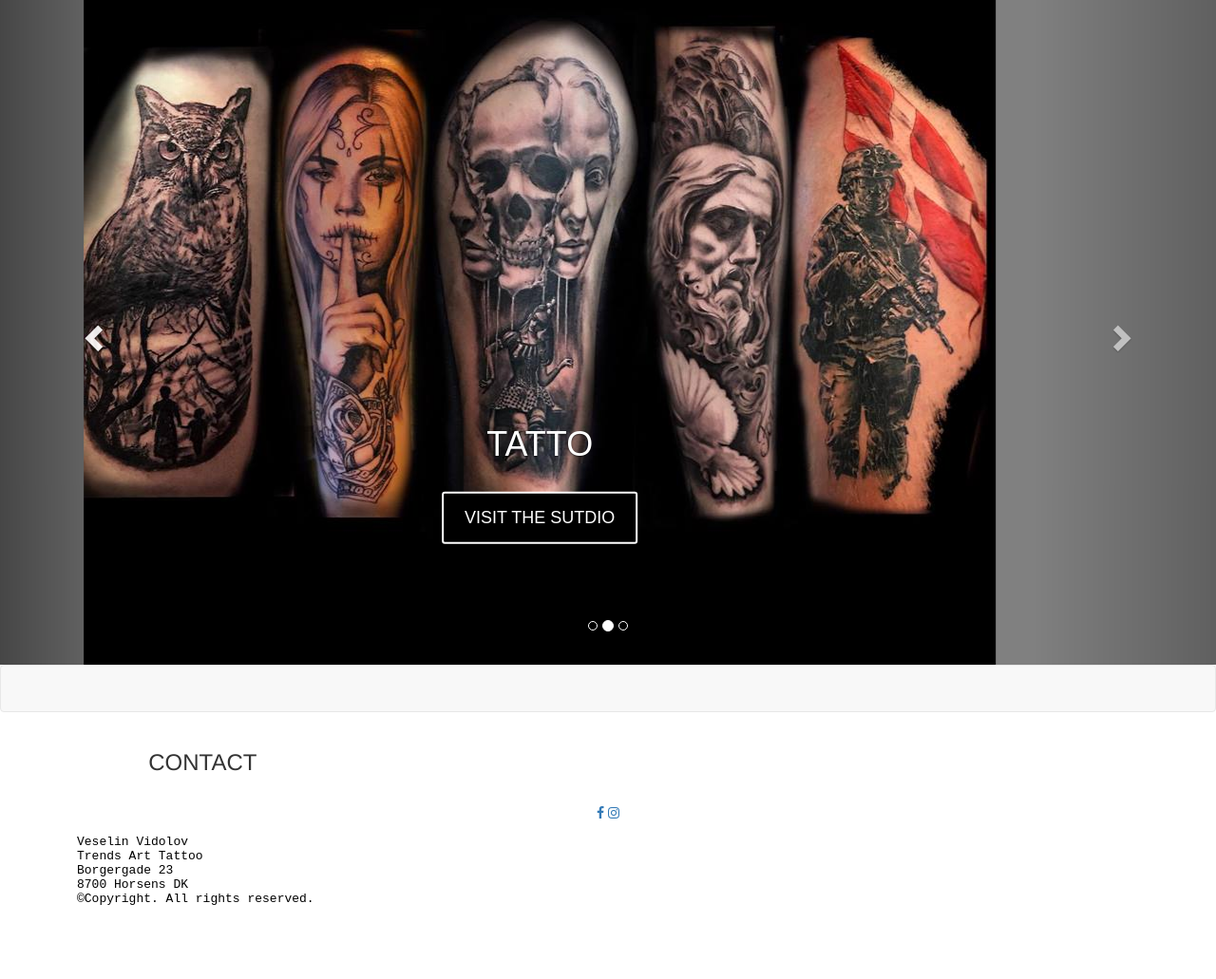
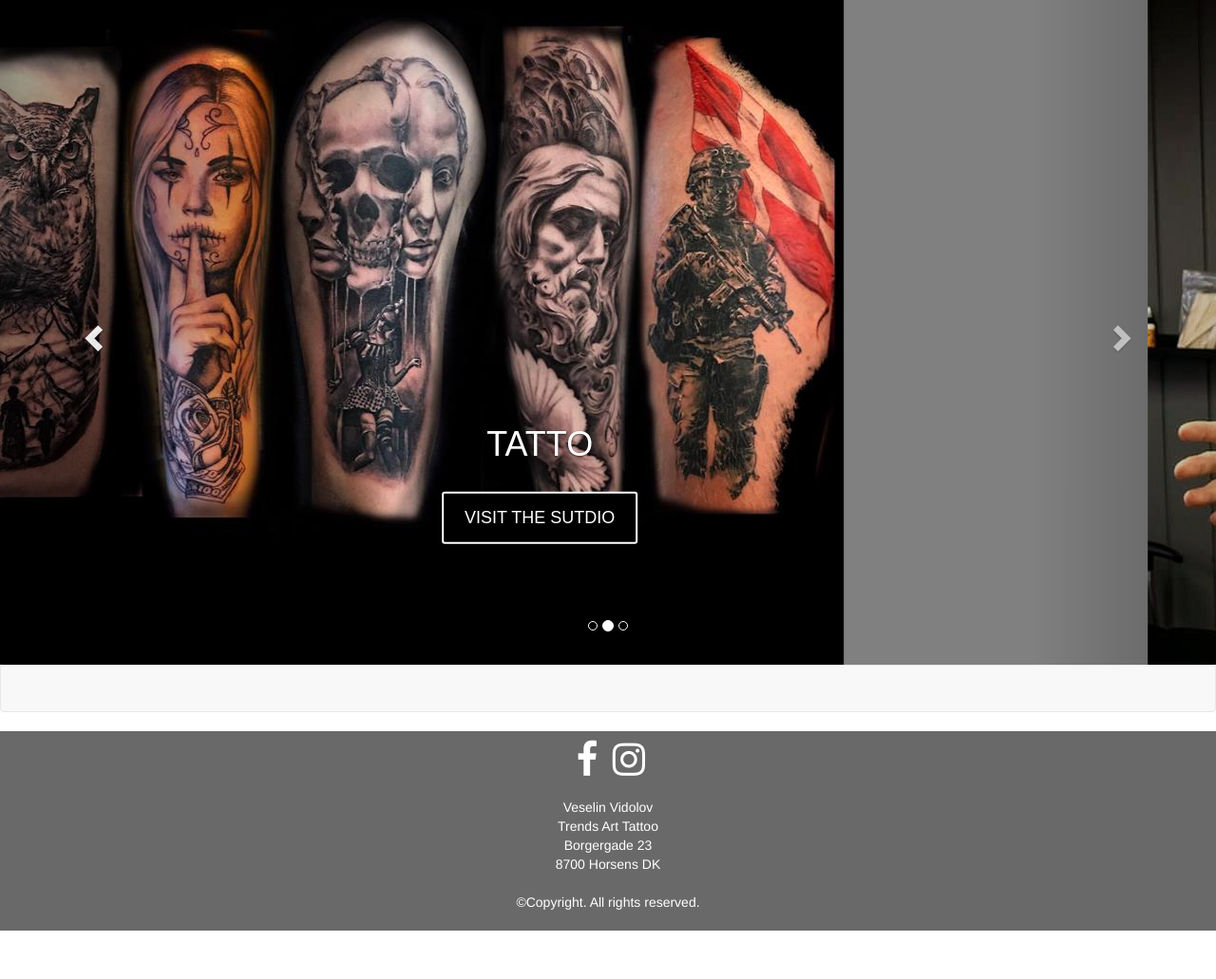
Before and after one commit to DerMoe365/DKProjekt, a plain HTML site: page index.html in a window 1280 px wide. Shown: the whole page at 95% size. After the commit the page ends 980 px from the top, so only its background shows below. Drawn offline with nearby package versions, Linux system fonts and the light colour scheme.

Commit message:
footer_v2

```diff
--- a/index.html
+++ b/index.html
@@ -55,7 +55,7 @@
   </div> <!-- End Slider -->
 
 <nav class="navbar navbar-default" role="navigation">
-<div clas="container-fluid">
+<div class="container-fluid">
   <div class="navbar-header">
     <button type="button" class="navbar-toggle" data-toggle="collapse" data-target="#navbar-collapse-main">
       <span class="sr-only">TEST</span>
@@ -67,31 +67,30 @@
 </div>
 </nav>
 
-<footer class="container-fluid text-center">
-      <div class="row">
-        <div class="col-sm-4">
-          <h3>CONTACT</h3>
-          <br>
+<footer>
+  <div class= "container-fluid padding">
+    <div class= "row text-center padding">
+      <div class ="col-md-12"id="test2" >
+       <!--  <div id="social">
+       <div class= "col-12 social padding">-->
+    <a href="https://www.facebook.com/vvidolov"><i class = "fa fa-facebook"></i></a>
+    <a href="https://www.instagram.com/veso_vidolov/"><i class = "fa fa-instagram"></i></a>
+         <!--<iframe src="C:\Users\Lisa\Downloads\Footer.txt" ></iframe>
+           -->  <p><br>Veselin Vidolov <br>
+            Trends Art Tattoo<br>
+            Borgergade 23<br>
+            8700 Horsens DK<br>
+            <br>
+            ©Copyright. All rights reserved.  </p>
 
-        </div>
+
       </div>
-      <div class="col-l2 social padding">
-        <a href="https://www.facebook.com/vvidolov" class="fa fa-facebook"></a>
-        <a href="https://www.instagram.com/veso_vidolov/" class="fa fa-instagram"></a>
-      </div>
+    </div>
+  </div>
 
-      <div class="col-sm-4">
-        <div id="test" class= "row text-center">
-           <p> <iframe src="text/footer/footer.txt" frameborder="0" height="l00%" width="l00%"  ></iframe>
-           </p>
-    <!--  <p><br>Veselin Vidolov <br>
-        Trends Art Tattoo<br>
-        Borgergade 23<br>
-        8700 Horsens DK<br>
-        <br>
-        ©Copyright. All rights reserved.  </p> -->
-      </div>
-      </div>
+
+
+
 
       </footer>
 
--- a/style.css
+++ b/style.css
@@ -1,8 +1,3 @@
-#test p{
-    font: arial;
-    text-align: center;
-}
-
 .carousel-caption {
 
     transform: translateY(-50%);
@@ -12,7 +7,7 @@
 }
 
 .carousel-inner > .item > img{
-    margin:auto;
+
 
     }
 
@@ -30,3 +25,52 @@
     background: black;
     border: 2px solid white;
 }
+
+/* Footer and Social Media Style*/
+/*.footer{
+    background-color: #696969;
+   position: fixed;
+   padding: 0;
+   height: 50px;
+
+ margin:auto;
+}
+#test2 p{
+    background-color: #696969;
+    background-clip: initial;
+    font: arial;
+    color: white;
+    text-align: center;
+
+}
+#social {
+    background-color: #696969;
+    background-clip: initial;
+    font-size: 2em;
+    text-align: center;
+}*/
+footer{
+    padding:10px;
+    background-color: #696969;
+    color: white;
+
+}
+.fa{
+    padding: 0px;
+    font-size: 40px;
+    width: 40px;
+    text-align: center;
+    text-decoration: none;
+}
+.fa:hover{
+opacity: 0.7;
+}
+
+.fa-facebook{
+
+    color: white;
+}
+
+.fa-instagram{
+    color: white;
+}
```
